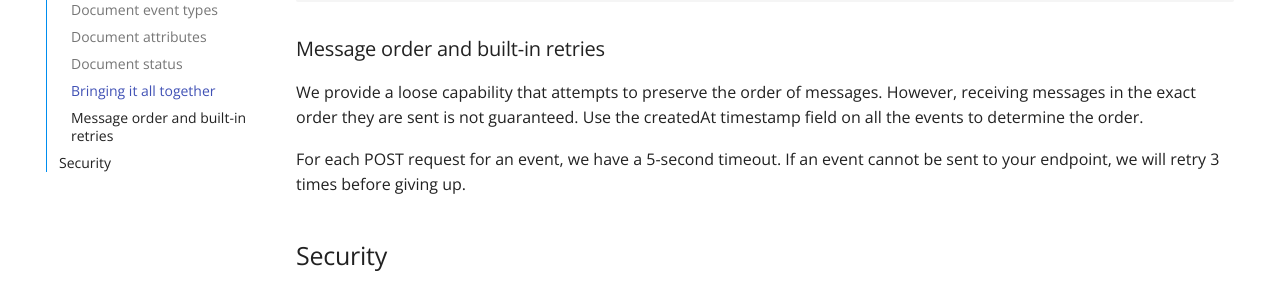
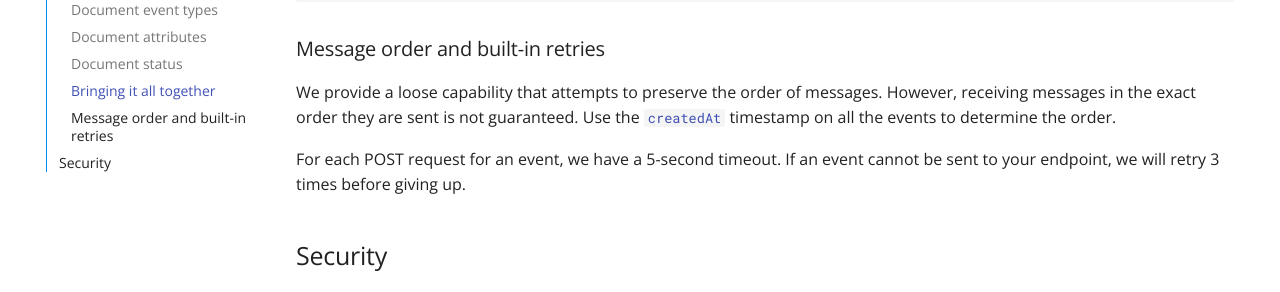
Before and after one commit to Plexlogic/developer, an MkDocs documentation site: the page built from docs/index.md, in a window 1280 px wide and 900 px high, scrolled down 4257 px. Shown: the part 179-471 px from the top of the window. Built offline with MkDocs 1.6.1 and Material for MkDocs 9.7.7, drawn with Linux system fonts in a browser that asks for light colours; comment, search, counter and statistics services are not loaded.

Commit message:
Add link to createdAt

```diff
--- a/docs/index.md
+++ b/docs/index.md
@@ -226,7 +226,7 @@ These examples show how all document attributes are formatted in one payload:
 
 ### Message order and built-in retries
 
-We provide a loose capability that attempts to preserve the order of messages. However, receiving messages in the exact order they are sent is not guaranteed. Use the createdAt timestamp field on all the events to determine the order.
+We provide a loose capability that attempts to preserve the order of messages. However, receiving messages in the exact order they are sent is not guaranteed. Use the [`createdAt`](#event-created-at) timestamp on all the events to determine the order.
 
 For each POST request for an event, we have a 5-second timeout.
 If an event cannot be sent to your endpoint, we will retry 3 times before giving up.
```
